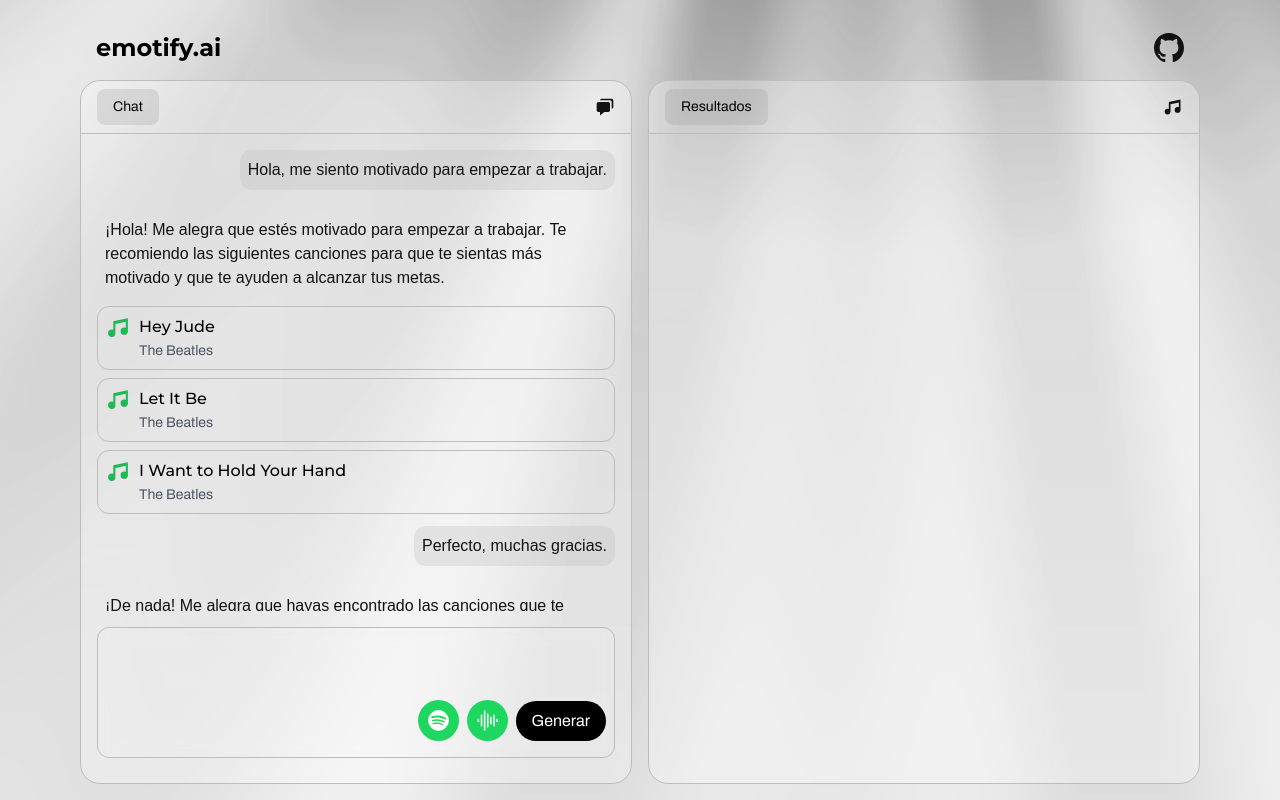
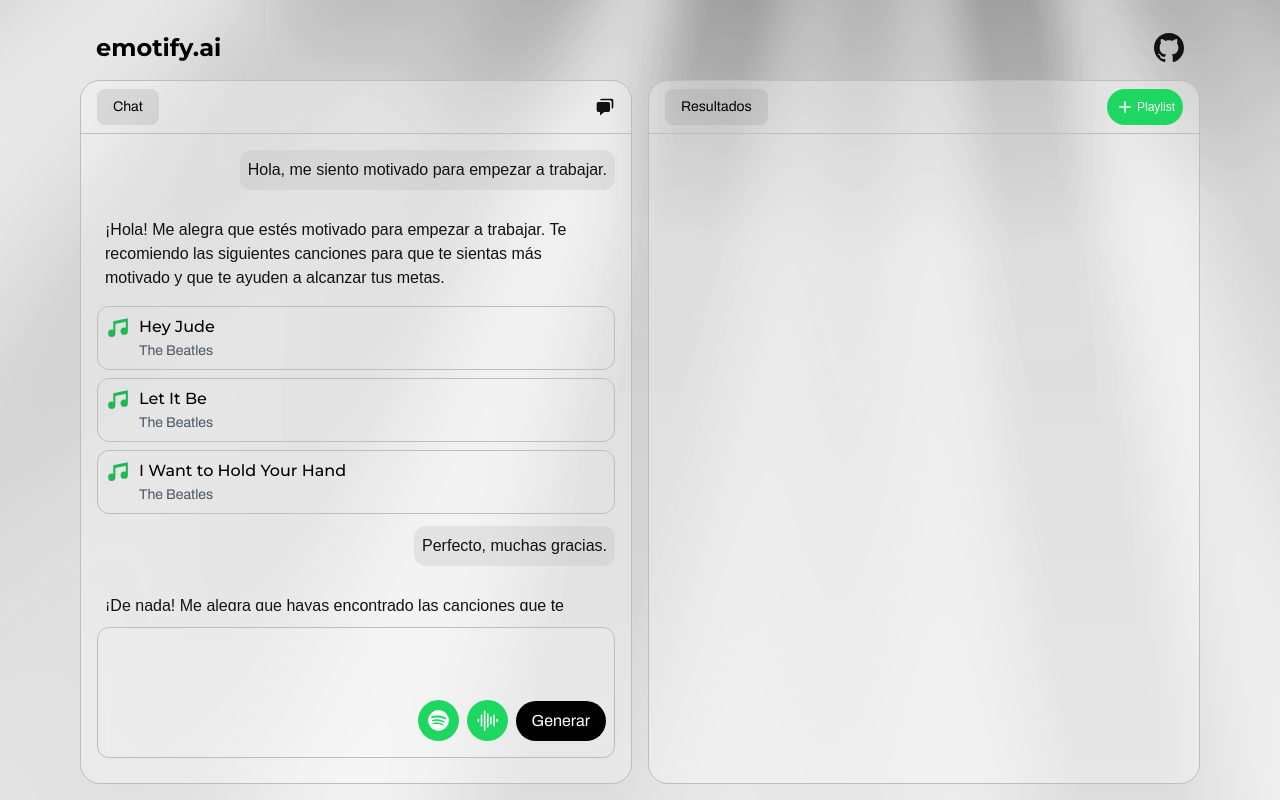
Before and after one commit to SebastianUrdaneguiBisalaya/emotify.ai, a Next.js app: page /music in a window 1280 px wide. Both pictures are taken after a click on the button "Generar". Built offline with nearby package versions, Linux system fonts and the light colour scheme; what @midudev/tailwind-animations would draw is missing.

Commit message:
chore: add button to save song like a playlist

```diff
--- a/src/app/music/page.tsx
+++ b/src/app/music/page.tsx
@@ -50,9 +50,19 @@ export default function Music() {
 						<div className="w-full flex flex-col border border-gray-light dark:border-gray-light-opacity/20 rounded-[20px] bg-background/30">
 							<div className="w-full h-fit flex flex-row items-center justify-between gap-2 px-4 py-2 border-b border-gray-light dark:border-gray-light-opacity/20">
 								<span className="font-archivo text-black dark:text-white text-sm px-4 py-2 bg-gray/20 rounded-lg">Resultados</span>
-								<div className="w-fit h-fit flex items-center justify-center">
-									<svg xmlns="http://www.w3.org/2000/svg" width="20" height="20" viewBox="0 0 24 24"><path fill="currentColor" d="M21 3v12.5a3.5 3.5 0 0 1-3.5 3.5a3.5 3.5 0 0 1-3.5-3.5a3.5 3.5 0 0 1 3.5-3.5c.54 0 1.05.12 1.5.34V6.47L9 8.6v8.9A3.5 3.5 0 0 1 5.5 21A3.5 3.5 0 0 1 2 17.5A3.5 3.5 0 0 1 5.5 14c.54 0 1.05.12 1.5.34V6z"/></svg>
-								</div>
+								<button
+									className="w-fit h-fit flex items-center justify-center bg-green rounded-full p-2 cursor-pointer"
+									type="button"
+								>
+									<span className="text-montserrat text-xs text-white flex flex-row items-center gap-0.5">
+										<span className="w-fit h-fit flex items-center justify-center">
+											<svg xmlns="http://www.w3.org/2000/svg" width="20" height="20" viewBox="0 0 24 24"><path fill="#ffffff" d="M11 13H5v-2h6V5h2v6h6v2h-6v6h-2z"/></svg>
+										</span>
+										<span>
+											Playlist
+										</span>
+									</span>
+								</button>
 							</div>
 							<div className="w-full grow">
 
```
